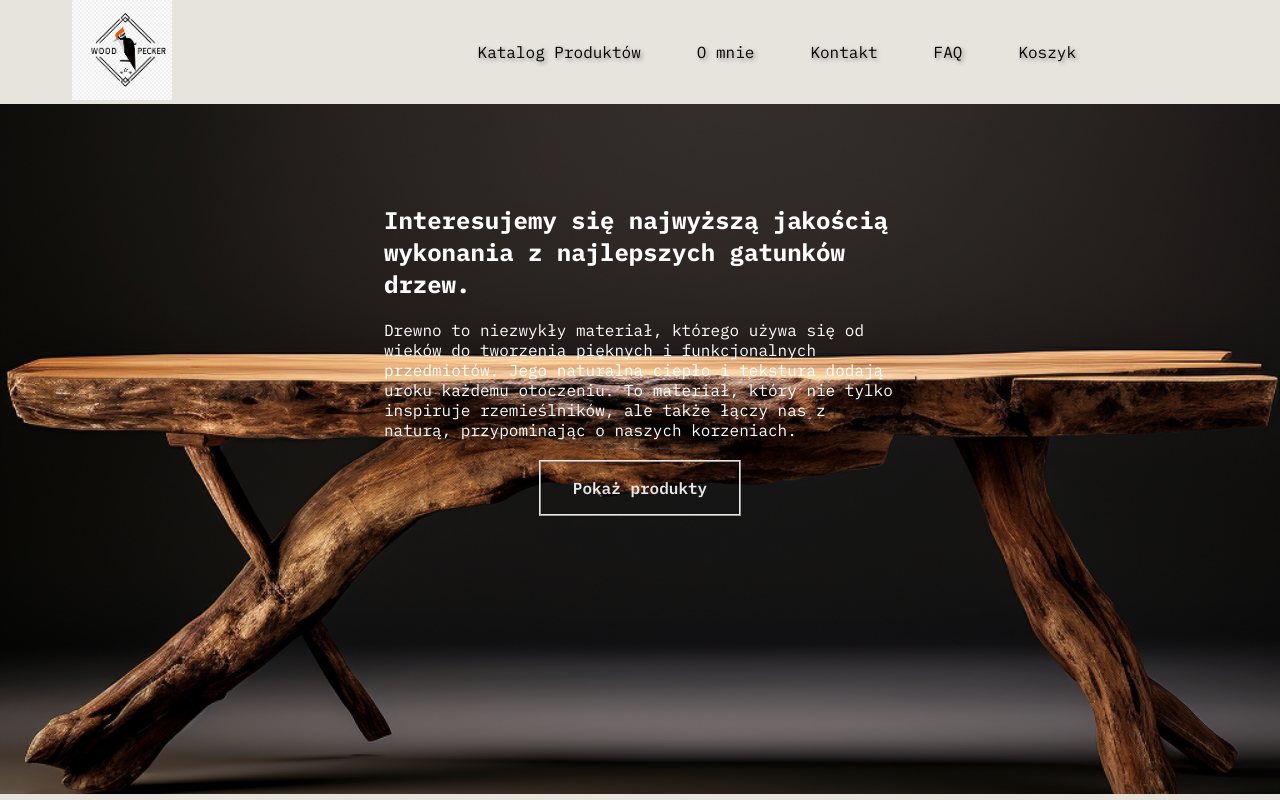
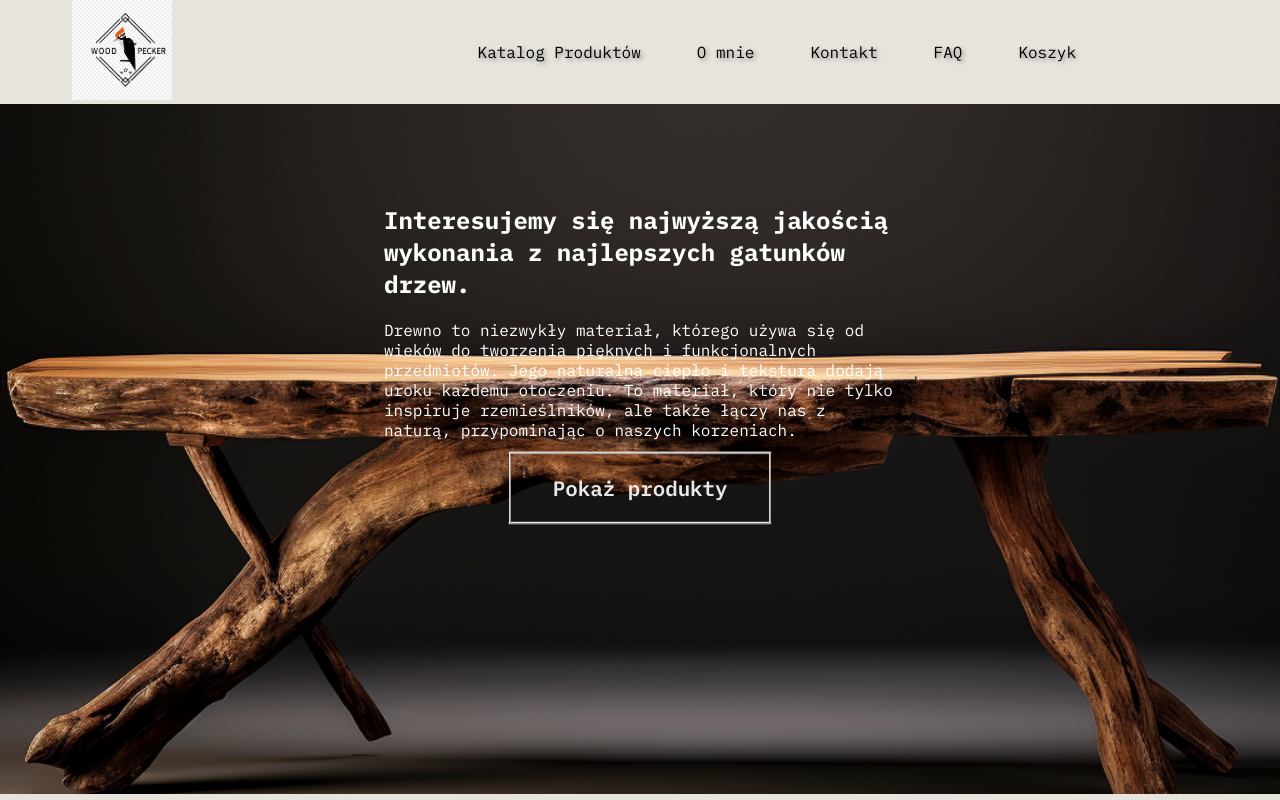
Before and after one commit to mateuszczap/shop-template, a React (Create React App) app: page / in a window 1280 px wide. In both pictures the pointer is over the button "Pokaż produkty". Shown: the top 800 px of the page. Built offline with nearby package versions, Linux system fonts and the light colour scheme.

Commit message:
add some animation to buttons

```diff
--- a/src/App.css
+++ b/src/App.css
@@ -40,6 +40,10 @@
   font-size: 16px;
   font-weight: 600;
   cursor: pointer;
+  transition: transform 0.3s ease;
+}
+.button:hover {
+  transform: scale(1.3);
 }
 .bottom-container-img {
   background: #E7E4DD;
@@ -81,6 +85,10 @@
   align-items: center;
   gap: 5px;
   cursor: pointer;
+  transition: transform 0.3s ease;
+}
+.socialInfo-icons:hover {
+  transform: scale(1.1);
 }
 .footer-container {
   background: #E7E4DD;
@@ -96,6 +104,10 @@
   gap: 10px;
   margin-bottom: 10px;
   cursor: pointer;
+  transition: transform 0.3s ease;
+}
+.socialInfo-iconsFooter:hover {
+  transform: scale(1.1);
 }
 .navigation-footer {
   display: flex;
```
